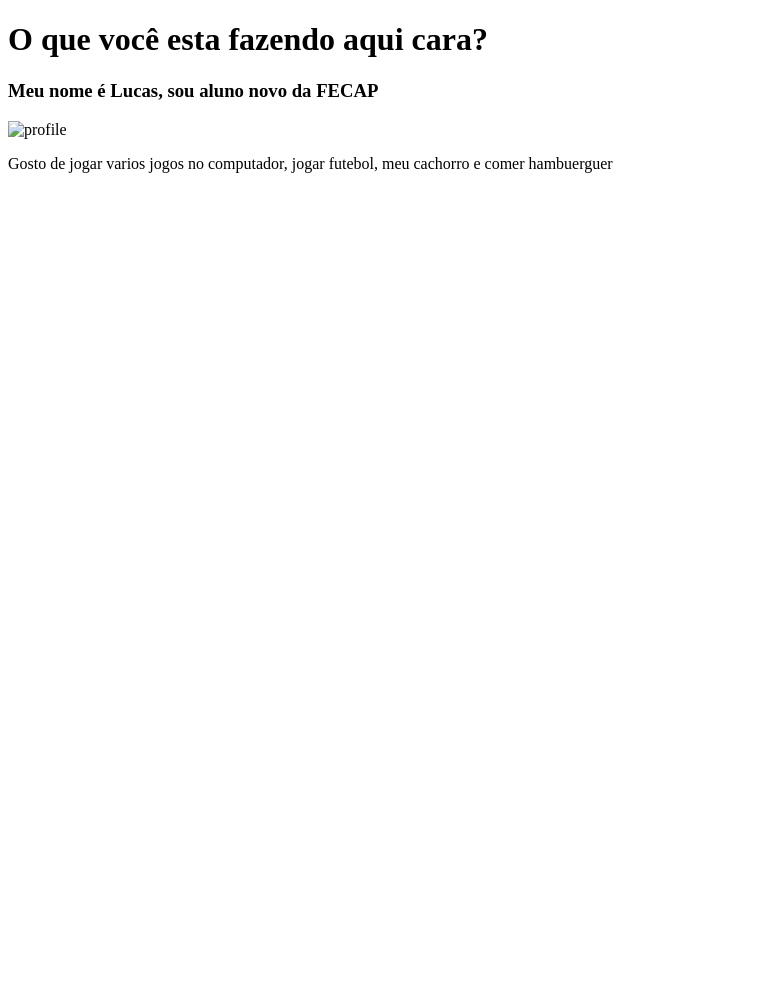
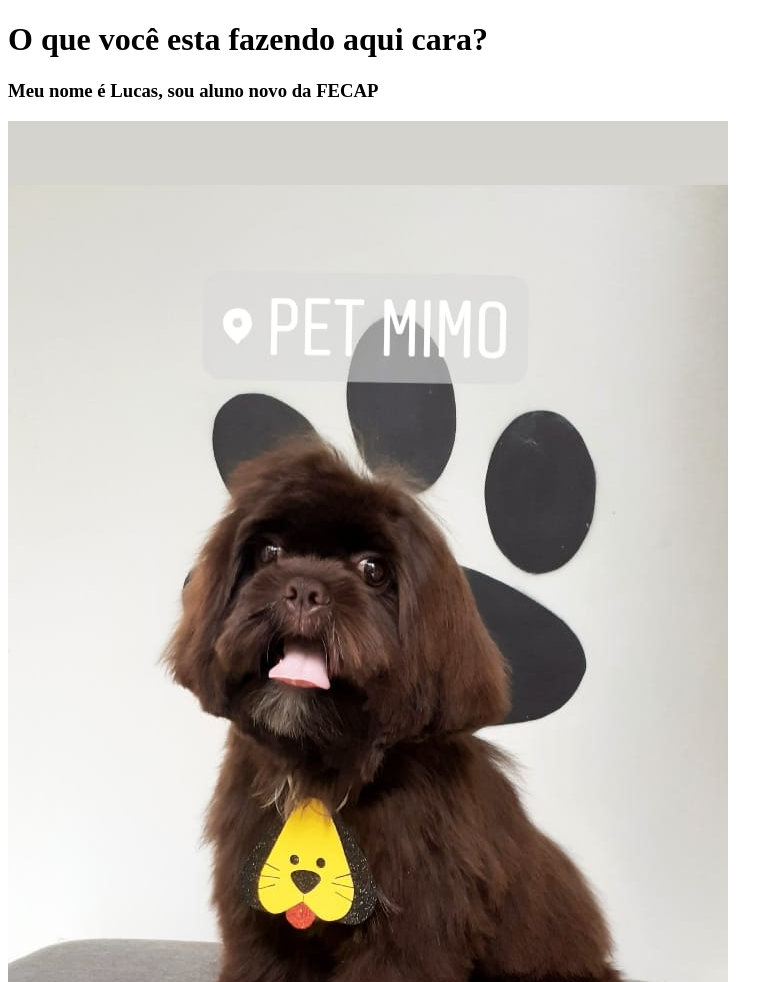
Before and after one commit to LucasMorim/LucasMorim.github.io, a plain HTML site: page index.html in a window 1280 px wide. Shown: the top 982 px of the page, without its empty margins (0-783 px from the left). Before the commit the page ends 800 px from the top, so only its background shows below. Drawn offline with Linux system fonts and the light colour scheme.

Commit message:
Update index.html

```diff
--- a/index.html
+++ b/index.html
@@ -12,7 +12,7 @@
 
 <h3> Meu nome é Lucas, sou aluno novo da FECAP </h3>
 
-<img src="profile.jpg" alt="profile" title="foto do perfil"> </img>
+<img src="dolby.jpg" alt="profile" title="foto do perfil"> </img>
 
 <p> Gosto de jogar varios jogos no computador, jogar futebol, meu cachorro e comer hambuerguer</p>
 
```
